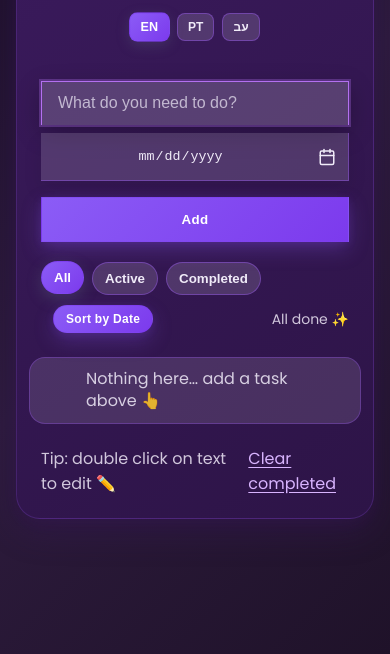
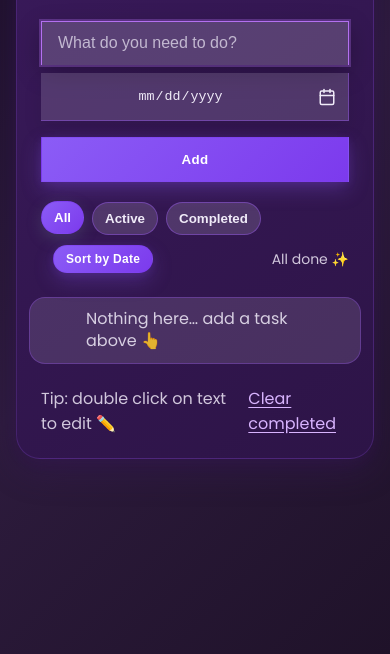
Before and after one commit to nandabri/to-DoList, a plain HTML site: page index.html in a window 390 px wide. Shown: the part 190-844 px from the top of the page. Drawn offline with Linux system fonts and the light colour scheme; no server answers.

Commit message:
commit e push

```diff
--- a/style.css
+++ b/style.css
@@ -772,7 +772,7 @@ input[type="text"][data-type="date"] {
     }
 
     .app {
-        margin: 80px auto 40px auto;
+        margin: 20px auto 40px auto;
         width: 100%;
         max-width: none;
     }
```
